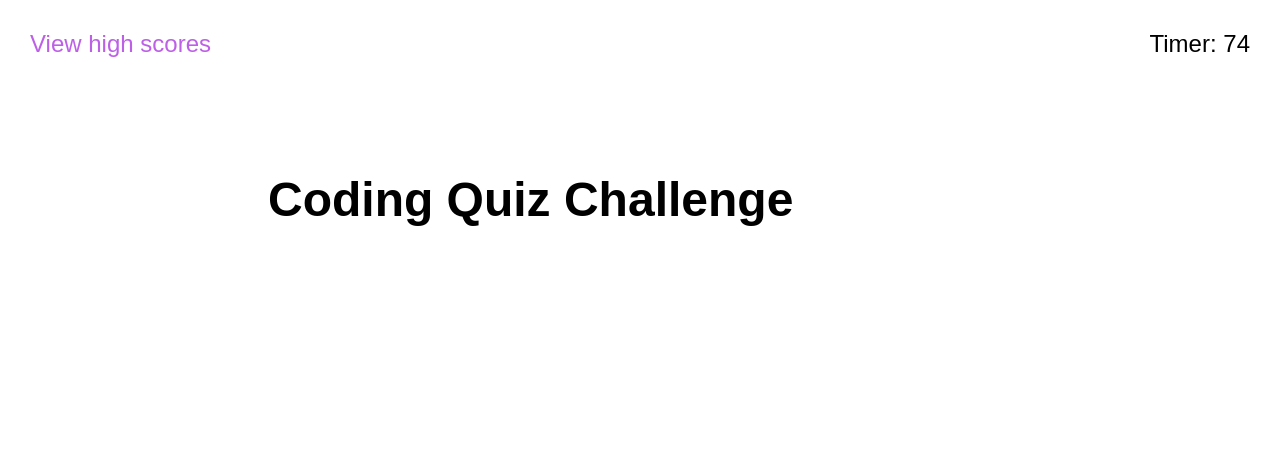
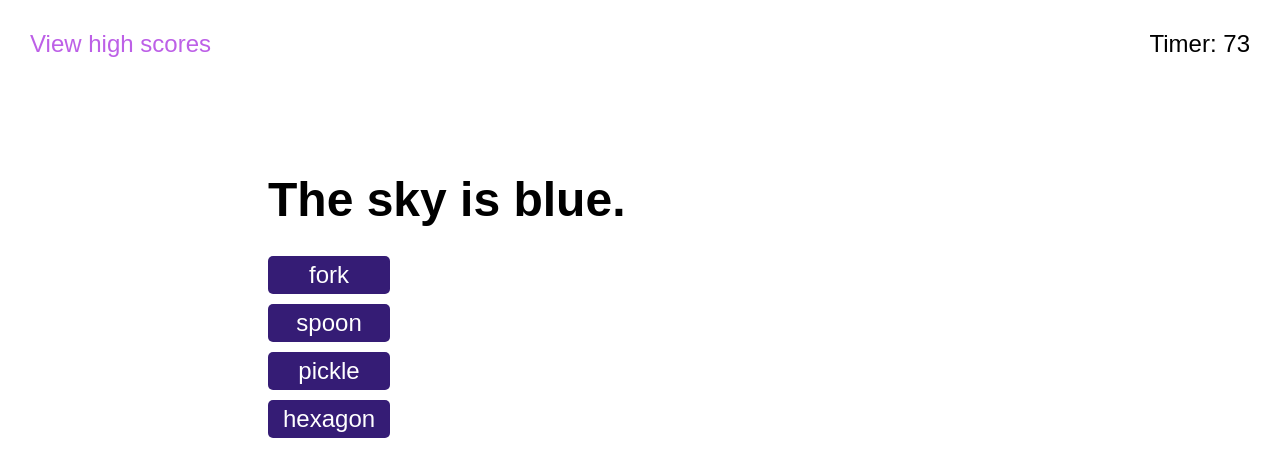
Before and after one commit to Craig5117/coding-quiz, a plain HTML site: page index.html in a window 1280 px wide. Both pictures are taken after a click on the button "Start Quiz". Drawn offline with Linux system fonts and the light colour scheme.

Commit message:
quiz is able to accept user input and evaluate answer

```diff
--- a/assets/css/style.css
+++ b/assets/css/style.css
@@ -36,10 +36,11 @@ main {
     padding-top: 3em;
 }
 
-main .buttons-wrapper {
+main .button-container {
     display: flex;
     flex-direction: column;
 }
+
 main .btn {
     background-color: var(--primary-color);
     border-radius: 5px;
@@ -51,6 +52,10 @@ main .btn {
 
 main .btn:hover {
     background-color: var(--secondary-color);
+}
+
+main .multi {
+    margin: 5px 0;
 }
 
 main .flex-item {
--- a/assets/js/logic.js
+++ b/assets/js/logic.js
@@ -1,12 +1,26 @@
 var timer = document.querySelector("#timer");
-var question = document.querySelector("#quiz-text");
+var question = document.querySelector("#question");
 var intro = document.querySelector("#intro-text");
 var quizArea = document.querySelector("main");
 var startBtn = document.querySelector("#start-quiz");
+var buttonContainer = document.querySelector(".button-container");
+
+var questions = [
+    { q: 'The sky is blue.', a: 'fork'}
+    // { q: 'There are 365 days in a year.', a: 't' },
+    // { q: 'There are 42 ounces in a pound.', a: 'f' },
+    // { q: 'The Declaration of Independence was created in 1745.', a: 'f' },
+    // { q: 'Bananas are vegetables.', a: 'f' }
+  ];
+
+var answers = [
+    {m1:'fork', m2:'spoon', m3:'pickle', m4:'hexagon'}
+];
 
 var timeCount = function(){
-    var timeLeft = 75;
-
+    // there is about a 1 sec delay for the set interval to start. Changing the timer to 75 and timeLeft to 74 hides the delay
+    var timeLeft = 74;
+    timer.textContent = 75;
     var timeInterval = setInterval(function(){
         timer.textContent = timeLeft;
         if (timeLeft > 0) {
@@ -21,20 +35,68 @@ var timeCount = function(){
     }, 1000);
 }
 
+
+
 // initialize quiz function
 var quiz = function(){
     timeCount();
-
     quizArea.style.justifyContent = "flex-start";
     quizArea.style.alignItems = "flex-start";
+    for (var i = 0; i < questions.length; ++i) {
+    // create qs
+    question.textContent = questions[i].q
+    var answer = questions[i].a;
+    // create multiple choice
+
+    var button1 = document.createElement("button");
+    button1.className = "btn multi";
+    button1.id ="button1"
+    button1.textContent = answers[i].m1;
+    var button2 = document.createElement("button");
+    button2.className = "btn multi";
+    button1.id ="button2"
+    button2.textContent = answers[i].m2;
+    var button3 = document.createElement("button");
+    button3.className = "btn multi";
+    button1.id ="button3"
+    button3.textContent = answers[i].m3;
+    var button4 = document.createElement("button");
+    button4.className = "btn multi";
+    button1.id ="button4"
+    button4.textContent = answers[i].m4;
+    buttonContainer.appendChild(button1);
+    buttonContainer.appendChild(button2);
+    buttonContainer.appendChild(button3);
+    buttonContainer.appendChild(button4);
+
+    // compares user input to answer
+    var submitAndCompare = function(){
+        var answerSubmission = event.target.textContent
+        console.log(answerSubmission);
+        if (answerSubmission === answer){
+            console.log("Correct!")
+        }
+        else {
+            console.log("Wrong!")
+        }
+    }
+
+    button1.addEventListener("click", submitAndCompare);
+    button2.addEventListener("click", submitAndCompare);
+    button3.addEventListener("click", submitAndCompare);
+    button4.addEventListener("click", submitAndCompare);
+
+
+
+    }
     //start timer
     //start questions loop
     //start buttons
 }
 var startQuiz = function(){
-    console.log("Hey, you clicked me!");
     intro.remove();
     startBtn.remove();
+    question.textContent = "";
     quiz();
     // set attributes to re-align quiz-text and buttons
     // call quiz(); function
@@ -45,5 +107,4 @@ var startQuiz = function(){
 
 
 
-
 startBtn.addEventListener("click", startQuiz);
--- a/index.html
+++ b/index.html
@@ -17,7 +17,7 @@
     </header>
     <main>
         <div class= "flex-item" id="quiz-text">
-            <h1>Coding Quiz Challenge</h1>
+            <h1 id="question">Coding Quiz Challenge</h1>
         </div>
         <div class= "flex-item" id="intro-text">
             <p>
```
